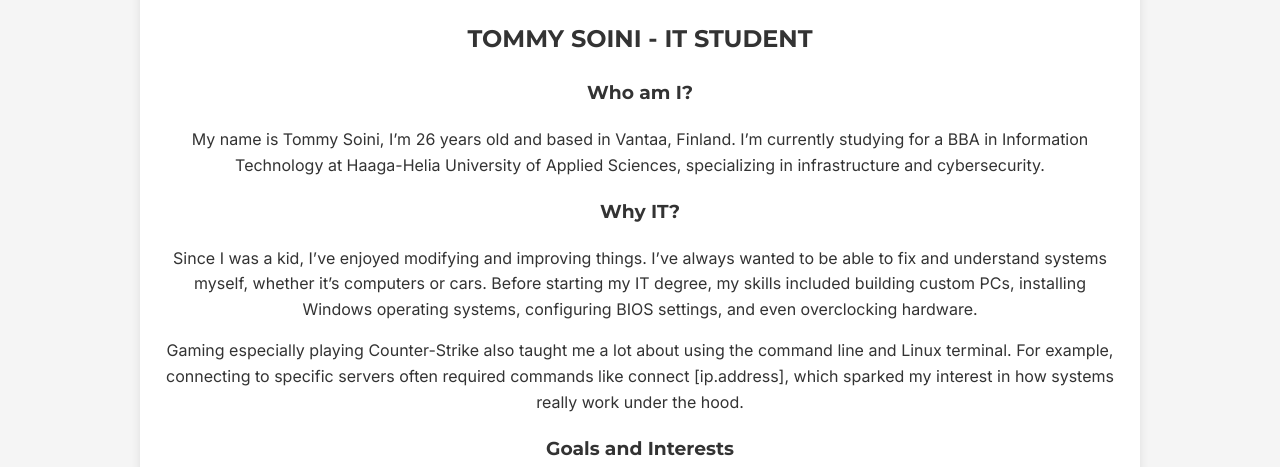
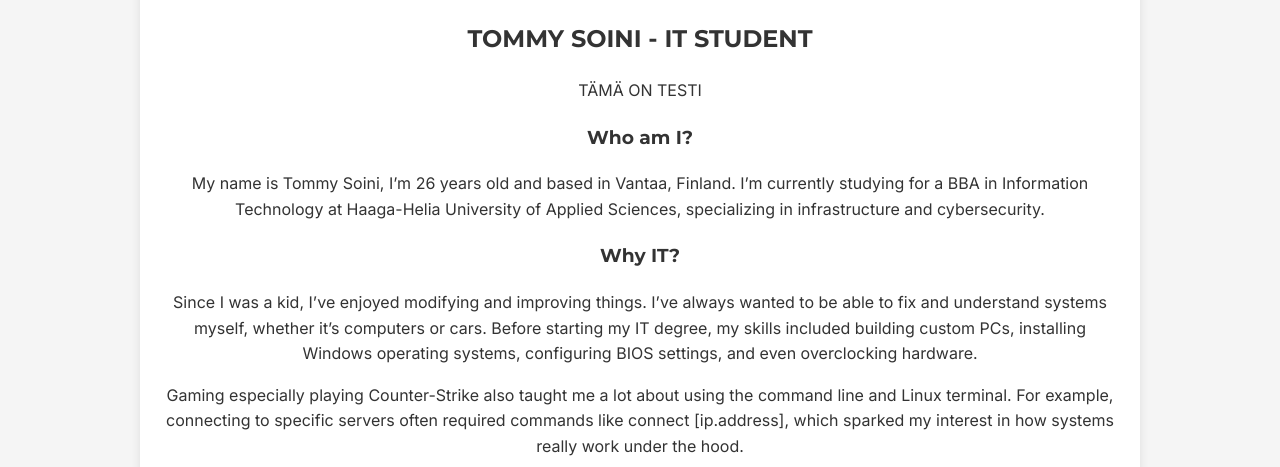
Before and after one commit to thsoini/Portfolio, a plain HTML site: page index.html in a window 1280 px wide. Shown: the part 367-834 px from the top of the page. Drawn offline with Linux system fonts and the light colour scheme.

Commit message:
Update index.html

```diff
--- a/index.html
+++ b/index.html
@@ -27,7 +27,7 @@
          <div class="project">
             <img src="oma.PNG" alt="kuva" class="photo">
             <h2>TOMMY SOINI - IT STUDENT </h2>
-
+            <p>TÄMÄ ON TESTI</p>
             <h3> Who am I?</h3>
             <p>My name is Tommy Soini, I’m 26 years old and based in Vantaa, Finland. I’m currently studying for a BBA in Information Technology at Haaga-Helia University of Applied Sciences, specializing in infrastructure and cybersecurity. </p>
 
```
